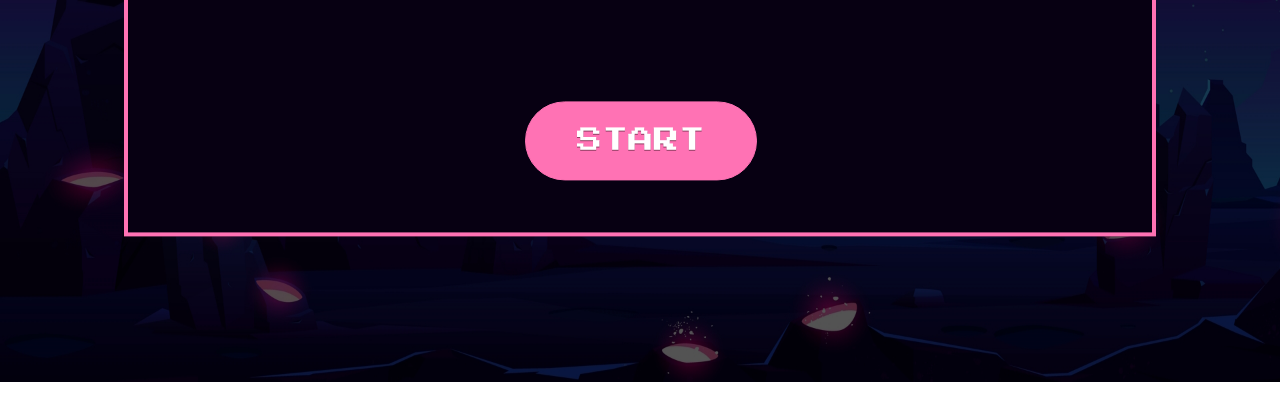
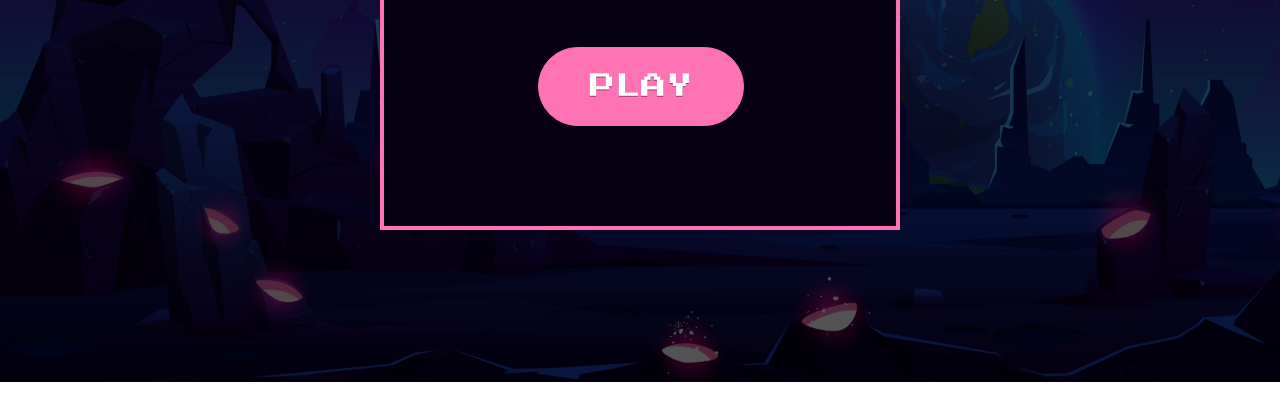
Before and after one commit to AdamWarfa/Clicker-Game, a plain HTML site: page index.html in a window 1280 px wide. Shown: the part 338-758 px from the top of the page. Drawn offline with Linux system fonts and the light colour scheme.

Commit message:
Start and rule screens js

```diff
--- a/app.js
+++ b/app.js
@@ -205,6 +205,14 @@ function planetSmallReset() {
   planetLow.addEventListener("mouseover", planetSmall);
 }
 
+function startScreen() {
+  document.querySelector("#start").classList.add("hidden");
+}
+
+function rules() {
+  document.querySelector("#rules").classList.add("hidden");
+}
+
 function gameOver() {
   document.querySelector("#game_over").classList.remove("hidden");
   document.querySelector("#game_over_score").textContent = `Score: ${points}`;
--- a/index.html
+++ b/index.html
@@ -47,17 +47,17 @@
           </div>
         </div>
       </div>
-      <div id="start" class="hidden">
+      <div id="start">
         <div id="start_box">
           <h2 id="start_text">CRASHSITE DEFENDER</h2>
-          <a href="#" id="start_button">PLAY</a>
+          <a href="#" id="start_button" onclick="startScreen()">PLAY</a>
         </div>
       </div>
-      <div id="rules" class="hidde">
+      <div id="rules">
         <div id="rules_box">
           <h2 id="rules_text">RULES</h2>
-          <p id=""></p>
-          <a href="#" id="rules_button">START</a>
+          <img id="rules_sprites" src="Clicker Game/Assets/clicker game rules.png" alt="" />
+          <a href="#" id="rules_button" onclick="rules()">START</a>
         </div>
       </div>
       <div id="game_over" class="hidden">
--- a/style.css
+++ b/style.css
@@ -187,7 +187,7 @@ body {
   background-size: cover;
   aspect-ratio: 16/9;
   position: absolute;
-  z-index: 20;
+  z-index: 19;
 }
 #rules_text {
   font-size: 4vw;
@@ -209,6 +209,13 @@ body {
   border: 4px;
   border-style: solid;
   border-color: #ff72b4;
+}
+
+#rules_sprites {
+  width: 100vw;
+  position: absolute;
+  left: -9vw;
+  top: -3vw;
 }
 
 #rules_button {
```
